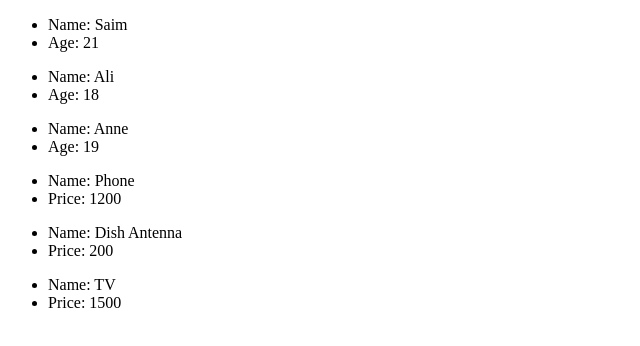
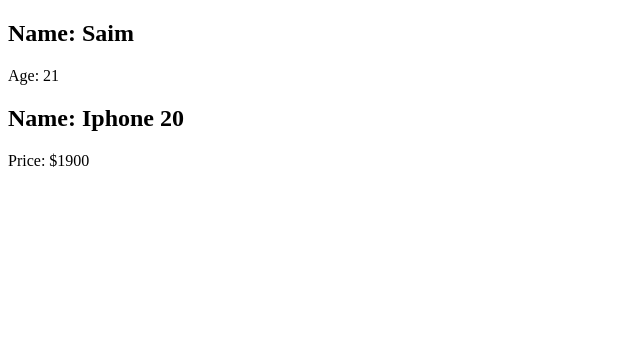
Before and after one commit to msaimnaveed2005/react-demos, a React (Vite) app: page / in a window 1280 px wide. Shown: the top 346 px of the page, without its empty margins (0-640 px from the left). Built offline with nearby package versions, Linux system fonts and the light colour scheme.

Commit message:
Complete Task 6: Using Props in REACT Components

```diff
--- a/src/App.jsx
+++ b/src/App.jsx
@@ -1,14 +1,13 @@
-import ProductList from "./components/ProductList"
-import UserList from "./components/UserList"
+import Person from "./components/Person";
+import Product from "./components/Product";
 
 const App = () => {
-  const numbers=[1,2,3,4,5]
+  return (
+    <>
+      <Person name="Saim" age={21} />
+      <Product name="Iphone 20" price="$1900" />
+    </>
+  );
+};
 
-
-  return <main>
-    <UserList/>
-    <ProductList/>
-  </main>
-}
-
-export default App
+export default App;
--- /dev/null
+++ b/src/components/Person.jsx
@@ -0,0 +1,12 @@
+import React from 'react'
+
+const Person = (props) => {
+  return (
+    <div>
+        <h2>Name: {props.name}</h2>
+        <p>Age: {props.age}</p>
+    </div>
+  )
+}
+
+export default Person
--- /dev/null
+++ b/src/components/Product.jsx
@@ -0,0 +1,12 @@
+import React from 'react'
+
+const Product = (props) => {
+  return (
+     <div>
+        <h2>Name: {props.name}</h2>
+        <p>Price: {props.price}</p>
+    </div>
+  )
+}
+
+export default Product
```
